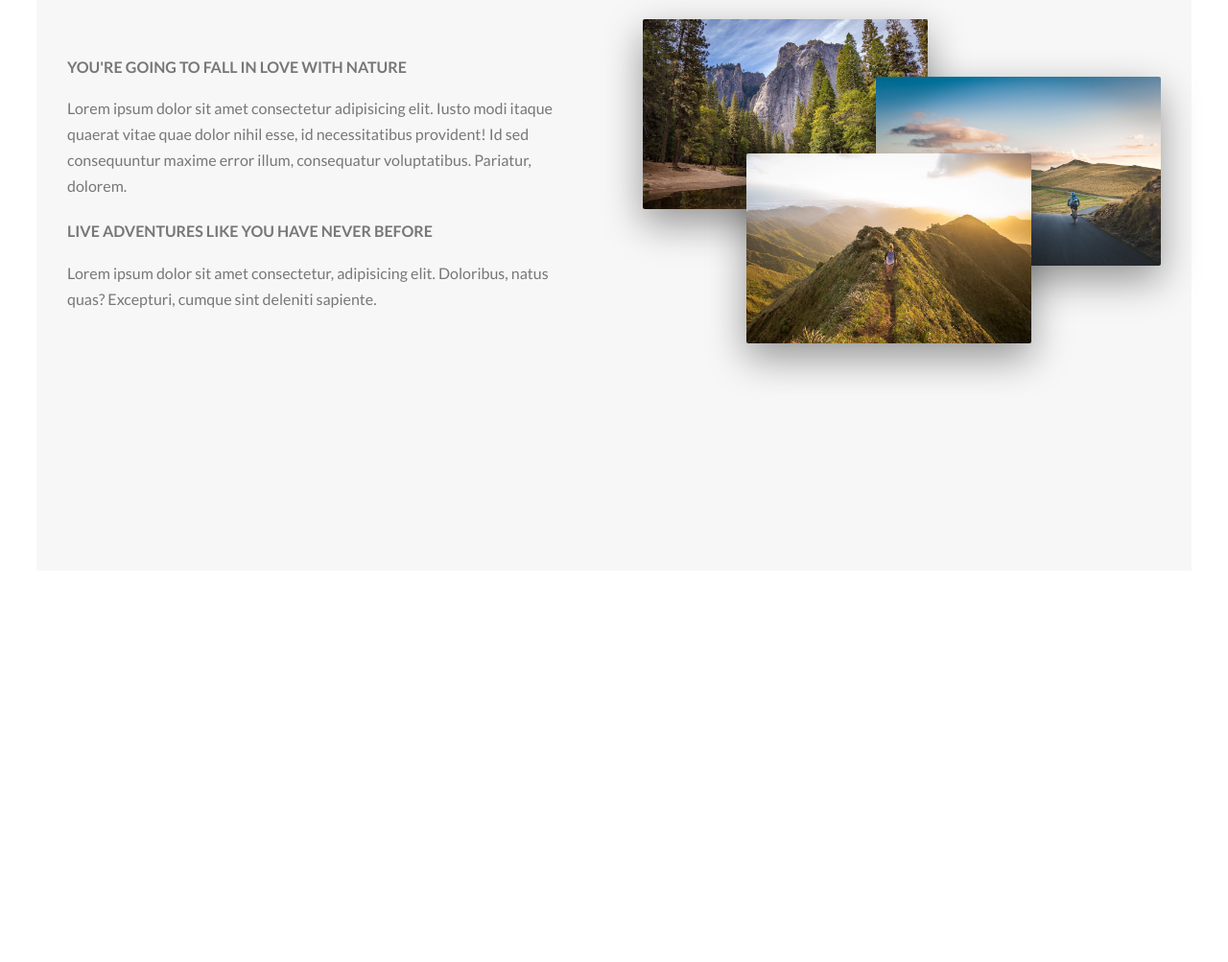
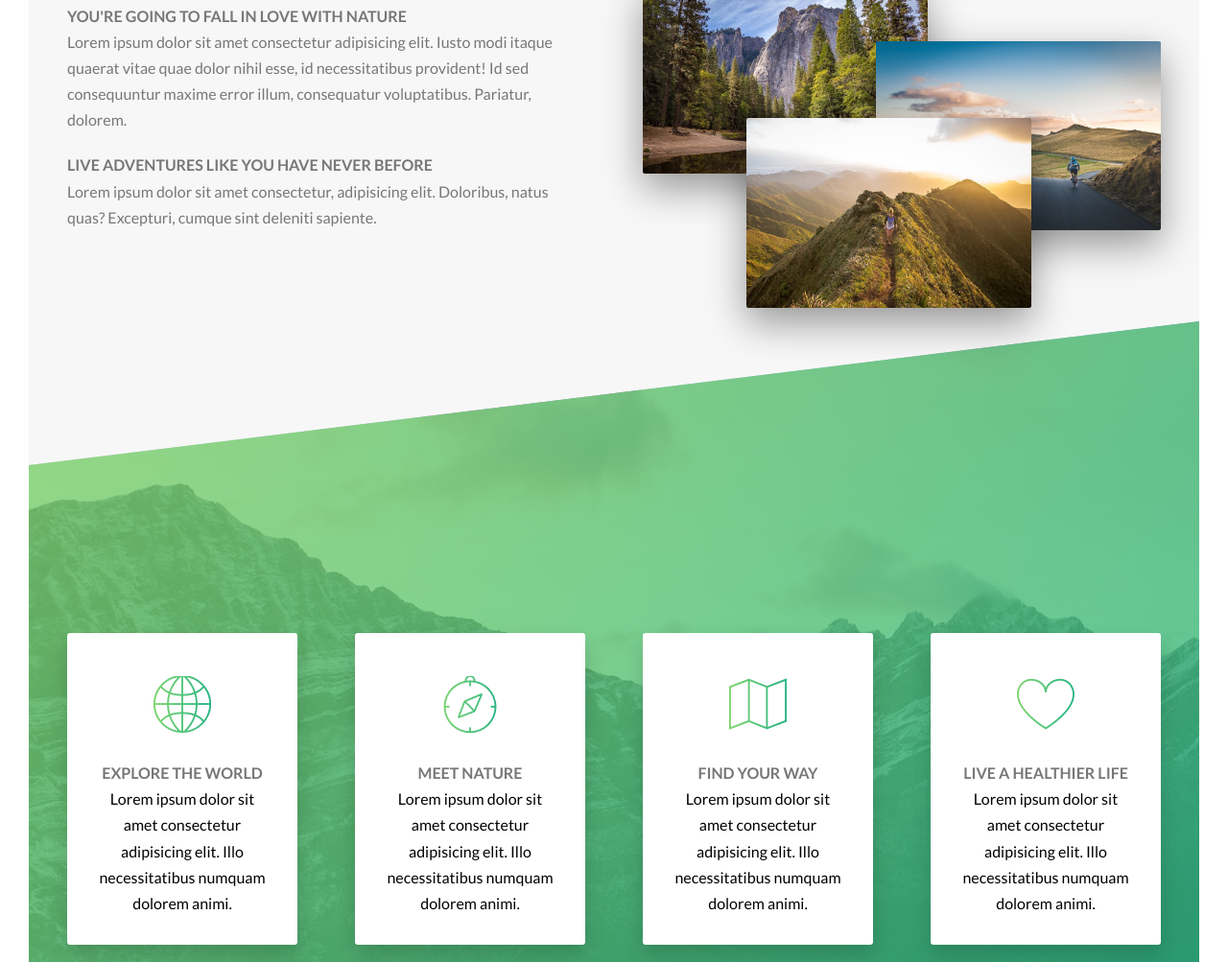
Before and after one commit to abhishekgangwar90/project-natours, a website: page index.html in a window 1280 px wide. Shown: the part 1077-2080 px from the top of the page at 96% size. Before the commit the page ends 1710 px from the top, so only its background shows below. Drawn offline with Linux system fonts and the light colour scheme.

Commit message:
feat: added section features

```diff
--- /dev/null
+++ b/css/icon-font.css
@@ -0,0 +1,445 @@
+@charset "UTF-8";
+
+@font-face {
+  font-family: "linea-basic-10";
+  src:url("fonts/linea-basic-10.eot");
+  src:url("fonts/linea-basic-10.eot?#iefix") format("embedded-opentype"),
+    url("fonts/linea-basic-10.woff") format("woff"),
+    url("fonts/linea-basic-10.ttf") format("truetype"),
+    url("fonts/linea-basic-10.svg#linea-basic-10") format("svg");
+  font-weight: normal;
+  font-style: normal;
+
+}
+
+[data-icon]:before {
+  font-family: "linea-basic-10" !important;
+  content: attr(data-icon);
+  font-style: normal !important;
+  font-weight: normal !important;
+  font-variant: normal !important;
+  text-transform: none !important;
+  speak: none;
+  line-height: 1;
+  -webkit-font-smoothing: antialiased;
+  -moz-osx-font-smoothing: grayscale;
+}
+
+[class^="icon-"]:before,
+[class*=" icon-"]:before {
+  font-family: "linea-basic-10" !important;
+  font-style: normal !important;
+  font-weight: normal !important;
+  font-variant: normal !important;
+  text-transform: none !important;
+  speak: none;
+  line-height: 1;
+  -webkit-font-smoothing: antialiased;
+  -moz-osx-font-smoothing: grayscale;
+}
+
+.icon-basic-accelerator:before {
+  content: "a";
+}
+.icon-basic-alarm:before {
+  content: "b";
+}
+.icon-basic-anchor:before {
+  content: "c";
+}
+.icon-basic-anticlockwise:before {
+  content: "d";
+}
+.icon-basic-archive:before {
+  content: "e";
+}
+.icon-basic-archive-full:before {
+  content: "f";
+}
+.icon-basic-ban:before {
+  content: "g";
+}
+.icon-basic-battery-charge:before {
+  content: "h";
+}
+.icon-basic-battery-empty:before {
+  content: "i";
+}
+.icon-basic-battery-full:before {
+  content: "j";
+}
+.icon-basic-battery-half:before {
+  content: "k";
+}
+.icon-basic-bolt:before {
+  content: "l";
+}
+.icon-basic-book:before {
+  content: "m";
+}
+.icon-basic-book-pen:before {
+  content: "n";
+}
+.icon-basic-book-pencil:before {
+  content: "o";
+}
+.icon-basic-bookmark:before {
+  content: "p";
+}
+.icon-basic-calculator:before {
+  content: "q";
+}
+.icon-basic-calendar:before {
+  content: "r";
+}
+.icon-basic-cards-diamonds:before {
+  content: "s";
+}
+.icon-basic-cards-hearts:before {
+  content: "t";
+}
+.icon-basic-case:before {
+  content: "u";
+}
+.icon-basic-chronometer:before {
+  content: "v";
+}
+.icon-basic-clessidre:before {
+  content: "w";
+}
+.icon-basic-clock:before {
+  content: "x";
+}
+.icon-basic-clockwise:before {
+  content: "y";
+}
+.icon-basic-cloud:before {
+  content: "z";
+}
+.icon-basic-clubs:before {
+  content: "A";
+}
+.icon-basic-compass:before {
+  content: "B";
+}
+.icon-basic-cup:before {
+  content: "C";
+}
+.icon-basic-diamonds:before {
+  content: "D";
+}
+.icon-basic-display:before {
+  content: "E";
+}
+.icon-basic-download:before {
+  content: "F";
+}
+.icon-basic-exclamation:before {
+  content: "G";
+}
+.icon-basic-eye:before {
+  content: "H";
+}
+.icon-basic-eye-closed:before {
+  content: "I";
+}
+.icon-basic-female:before {
+  content: "J";
+}
+.icon-basic-flag1:before {
+  content: "K";
+}
+.icon-basic-flag2:before {
+  content: "L";
+}
+.icon-basic-floppydisk:before {
+  content: "M";
+}
+.icon-basic-folder:before {
+  content: "N";
+}
+.icon-basic-folder-multiple:before {
+  content: "O";
+}
+.icon-basic-gear:before {
+  content: "P";
+}
+.icon-basic-geolocalize-01:before {
+  content: "Q";
+}
+.icon-basic-geolocalize-05:before {
+  content: "R";
+}
+.icon-basic-globe:before {
+  content: "S";
+}
+.icon-basic-gunsight:before {
+  content: "T";
+}
+.icon-basic-hammer:before {
+  content: "U";
+}
+.icon-basic-headset:before {
+  content: "V";
+}
+.icon-basic-heart:before {
+  content: "W";
+}
+.icon-basic-heart-broken:before {
+  content: "X";
+}
+.icon-basic-helm:before {
+  content: "Y";
+}
+.icon-basic-home:before {
+  content: "Z";
+}
+.icon-basic-info:before {
+  content: "0";
+}
+.icon-basic-ipod:before {
+  content: "1";
+}
+.icon-basic-joypad:before {
+  content: "2";
+}
+.icon-basic-key:before {
+  content: "3";
+}
+.icon-basic-keyboard:before {
+  content: "4";
+}
+.icon-basic-laptop:before {
+  content: "5";
+}
+.icon-basic-life-buoy:before {
+  content: "6";
+}
+.icon-basic-lightbulb:before {
+  content: "7";
+}
+.icon-basic-link:before {
+  content: "8";
+}
+.icon-basic-lock:before {
+  content: "9";
+}
+.icon-basic-lock-open:before {
+  content: "!";
+}
+.icon-basic-magic-mouse:before {
+  content: "\"";
+}
+.icon-basic-magnifier:before {
+  content: "#";
+}
+.icon-basic-magnifier-minus:before {
+  content: "$";
+}
+.icon-basic-magnifier-plus:before {
+  content: "%";
+}
+.icon-basic-mail:before {
+  content: "&";
+}
+.icon-basic-mail-multiple:before {
+  content: "'";
+}
+.icon-basic-mail-open:before {
+  content: "(";
+}
+.icon-basic-mail-open-text:before {
+  content: ")";
+}
+.icon-basic-male:before {
+  content: "*";
+}
+.icon-basic-map:before {
+  content: "+";
+}
+.icon-basic-message:before {
+  content: ",";
+}
+.icon-basic-message-multiple:before {
+  content: "-";
+}
+.icon-basic-message-txt:before {
+  content: ".";
+}
+.icon-basic-mixer2:before {
+  content: "/";
+}
+.icon-basic-mouse:before {
+  content: ":";
+}
+.icon-basic-notebook:before {
+  content: ";";
+}
+.icon-basic-notebook-pen:before {
+  content: "<";
+}
+.icon-basic-notebook-pencil:before {
+  content: "=";
+}
+.icon-basic-paperplane:before {
+  content: ">";
+}
+.icon-basic-pencil-ruler:before {
+  content: "?";
+}
+.icon-basic-pencil-ruler-pen:before {
+  content: "@";
+}
+.icon-basic-photo:before {
+  content: "[";
+}
+.icon-basic-picture:before {
+  content: "]";
+}
+.icon-basic-picture-multiple:before {
+  content: "^";
+}
+.icon-basic-pin1:before {
+  content: "_";
+}
+.icon-basic-pin2:before {
+  content: "`";
+}
+.icon-basic-postcard:before {
+  content: "{";
+}
+.icon-basic-postcard-multiple:before {
+  content: "|";
+}
+.icon-basic-printer:before {
+  content: "}";
+}
+.icon-basic-question:before {
+  content: "~";
+}
+.icon-basic-rss:before {
+  content: "\\";
+}
+.icon-basic-server:before {
+  content: "\e000";
+}
+.icon-basic-server2:before {
+  content: "\e001";
+}
+.icon-basic-server-cloud:before {
+  content: "\e002";
+}
+.icon-basic-server-download:before {
+  content: "\e003";
+}
+.icon-basic-server-upload:before {
+  content: "\e004";
+}
+.icon-basic-settings:before {
+  content: "\e005";
+}
+.icon-basic-share:before {
+  content: "\e006";
+}
+.icon-basic-sheet:before {
+  content: "\e007";
+}
+.icon-basic-sheet-multiple:before {
+  content: "\e008";
+}
+.icon-basic-sheet-pen:before {
+  content: "\e009";
+}
+.icon-basic-sheet-pencil:before {
+  content: "\e00a";
+}
+.icon-basic-sheet-txt:before {
+  content: "\e00b";
+}
+.icon-basic-signs:before {
+  content: "\e00c";
+}
+.icon-basic-smartphone:before {
+  content: "\e00d";
+}
+.icon-basic-spades:before {
+  content: "\e00e";
+}
+.icon-basic-spread:before {
+  content: "\e00f";
+}
+.icon-basic-spread-bookmark:before {
+  content: "\e010";
+}
+.icon-basic-spread-text:before {
+  content: "\e011";
+}
+.icon-basic-spread-text-bookmark:before {
+  content: "\e012";
+}
+.icon-basic-star:before {
+  content: "\e013";
+}
+.icon-basic-tablet:before {
+  content: "\e014";
+}
+.icon-basic-target:before {
+  content: "\e015";
+}
+.icon-basic-todo:before {
+  content: "\e016";
+}
+.icon-basic-todo-pen:before {
+  content: "\e017";
+}
+.icon-basic-todo-pencil:before {
+  content: "\e018";
+}
+.icon-basic-todo-txt:before {
+  content: "\e019";
+}
+.icon-basic-todolist-pen:before {
+  content: "\e01a";
+}
+.icon-basic-todolist-pencil:before {
+  content: "\e01b";
+}
+.icon-basic-trashcan:before {
+  content: "\e01c";
+}
+.icon-basic-trashcan-full:before {
+  content: "\e01d";
+}
+.icon-basic-trashcan-refresh:before {
+  content: "\e01e";
+}
+.icon-basic-trashcan-remove:before {
+  content: "\e01f";
+}
+.icon-basic-upload:before {
+  content: "\e020";
+}
+.icon-basic-usb:before {
+  content: "\e021";
+}
+.icon-basic-video:before {
+  content: "\e022";
+}
+.icon-basic-watch:before {
+  content: "\e023";
+}
+.icon-basic-webpage:before {
+  content: "\e024";
+}
+.icon-basic-webpage-img-txt:before {
+  content: "\e025";
+}
+.icon-basic-webpage-multiple:before {
+  content: "\e026";
+}
+.icon-basic-webpage-txt:before {
+  content: "\e027";
+}
+.icon-basic-world:before {
+  content: "\e028";
+}
--- a/index.html
+++ b/index.html
@@ -6,7 +6,7 @@
 
         <link href="https://fonts.googleapis.com/css?family=Lato:100,300,400,700,900" rel="stylesheet">
 
-        <!-- <link rel="stylesheet" href="css/icon-font.css"> -->
+        <link rel="stylesheet" href="css/icon-font.css">
         <link rel="stylesheet" href="css/style.css">
         <link rel="shortcut icon" type="image/png" href="img/favicon.png">
 
@@ -52,6 +52,47 @@
                     </div>
                 </article>
             </section>
+
+            <section class="section section-feature">
+                <div class="row">
+                    <article class="col feature-card">
+                        <i class="feature-card__icon icon-basic-world"></i>
+                        <h3 class="heading-tertiary">
+                            Explore the world
+                        </h3>
+                        <p>
+                            Lorem ipsum dolor sit amet consectetur adipisicing elit. Illo necessitatibus numquam dolorem animi.
+                        </p>
+                    </article>
+                    <article class="col feature-card">
+                        <i class="feature-card__icon icon-basic-compass"></i>
+                        <h3 class="heading-tertiary">
+                            Meet Nature
+                        </h3>
+                        <p>
+                            Lorem ipsum dolor sit amet consectetur adipisicing elit. Illo necessitatibus numquam dolorem animi.
+                        </p>
+                    </article>
+                    <article class="col feature-card">
+                        <i class="feature-card__icon icon-basic-map"></i>
+                        <h3 class="heading-tertiary">
+                            Find your way
+                        </h3>
+                        <p>
+                            Lorem ipsum dolor sit amet consectetur adipisicing elit. Illo necessitatibus numquam dolorem animi.
+                        </p>
+                    </article>
+                    <article class="col feature-card">
+                        <i class="feature-card__icon icon-basic-heart"></i>
+                        <h3 class="heading-tertiary">
+                            Live a Healthier Life
+                        </h3>
+                        <p>
+                            Lorem ipsum dolor sit amet consectetur adipisicing elit. Illo necessitatibus numquam dolorem animi.
+                        </p>
+                    </article>
+                </div>
+            </section>
         </main>
 
     </body>
--- a/scss/base/_base.scss
+++ b/scss/base/_base.scss
@@ -1,5 +1,5 @@
-*
-*::before
+*,
+*::before,
 *::after{
     margin: 0;
     padding: 0;
--- /dev/null
+++ b/scss/components/_featureCard.scss
@@ -0,0 +1,20 @@
+.feature-card{
+    padding: 3rem;
+    border-radius: 0.3rem;
+    box-shadow: 0 1rem 2rem rgba($color-black, 0.15);
+    text-align: center;
+    background-color: $color-white;
+    transition: transform 0.5s;
+
+    &__icon{
+        font-size: 6rem;
+        background-image: linear-gradient(to right, $color-primary-light, $color-primary-dark);
+        -webkit-background-clip: text;
+        background-clip: text;
+        color: transparent;
+    }
+
+    &:hover{
+        transform: translateY(-2rem) scale(1.05);
+    }
+}
--- a/scss/components/_imageCompositions.scss
+++ b/scss/components/_imageCompositions.scss
@@ -11,7 +11,7 @@
         outline-offset: 2rem;
 
         &:hover{
-            transform: translateY(-2rem) scale(1.2);
+            transform: scale(1.05) translateY(-.5rem);
             outline: 1.5rem solid $color-primary;
             z-index: 20;
         }
--- a/scss/main.scss
+++ b/scss/main.scss
@@ -8,7 +8,7 @@
 @import 'base/utilities';
 
 @import 'components/button';
-@import 'components/card';
+@import 'components/featureCard';
 @import 'components/imageCompositions';
 
 @import 'layout/grid';
--- a/scss/pages/_home.scss
+++ b/scss/pages/_home.scss
@@ -3,3 +3,13 @@
     margin-top:-10rem;
     text-align: center;
 }
+
+.section-feature{
+    margin-top:-10rem;
+    transform: skewY(-7deg);
+    background-image: linear-gradient(to right bottom, rgba($color-primary-light, 0.8), rgba($color-primary-dark, 0.8)), url('../img/nat-4.jpg');
+
+    &>*{
+     transform: skewY(7deg);
+    }
+}
```
Also changed, not shown: css/fonts/linea-basic-10.ttf (added), css/fonts/linea-basic-10.woff (added), css/style.css, scss/components/_card.scss (deleted), 2 other files.
